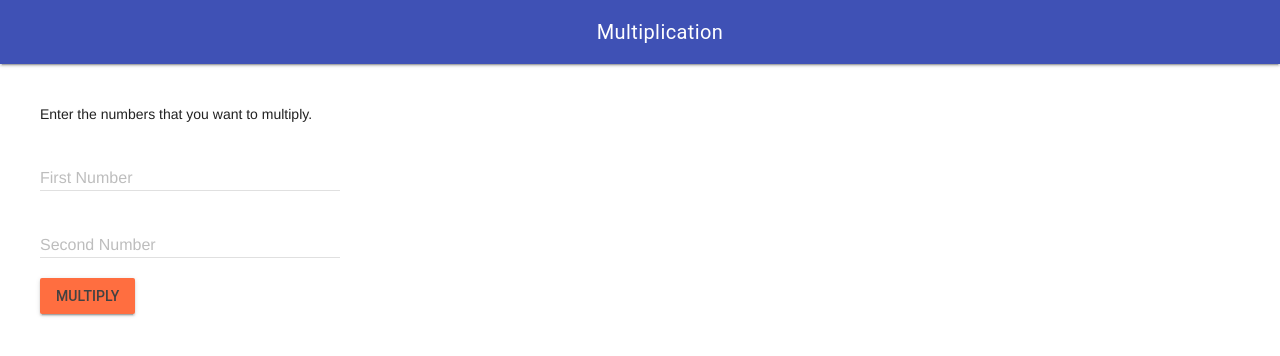
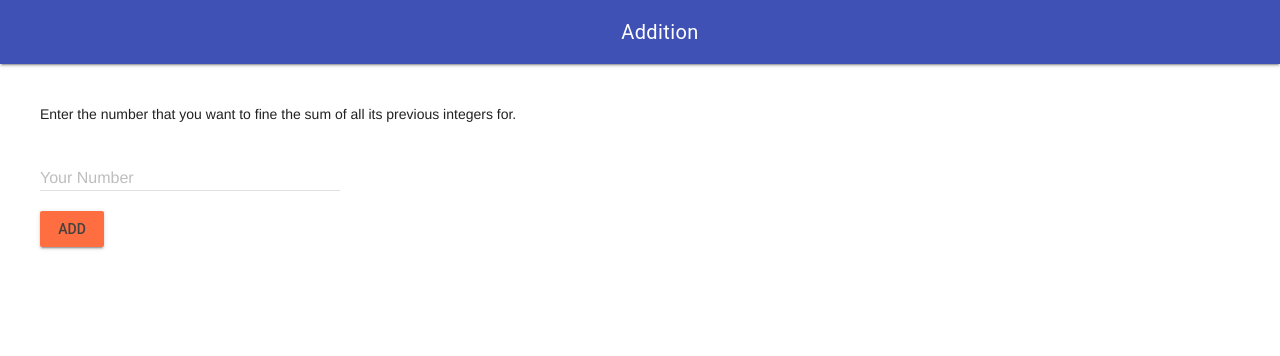
Before and after one commit to MTHS-ICD2O-1-2023/ICD2O-Unit-5-07-Adam-Batiuk, a plain HTML site: page index.html in a window 1280 px wide. Drawn offline with nearby package versions, Linux system fonts and the light colour scheme.

Commit message:
html & art

```diff
--- a/index.html
+++ b/index.html
@@ -2,7 +2,7 @@
 <html>
 <head>
   <meta charset="utf-8" />
-  <meta name="description" content="Multiplication" />
+  <meta name="description" content="Addition" />
   <meta name="keywords" content="mths, ics2o" />
   <meta name="author" content="Adam" />
   <meta name="viewport" content="width=device-width, initial-scale=1.0" />
@@ -13,7 +13,7 @@
   <link rel="icon" type="image/png" sizes="32x32" href="favicon-32x32.png" />
   <link rel="icon" type="image/png" sizes="16x16" href="favicon-16x16.png" />
   <link rel="manifest" href="site.webmanifest" />
-  <title>Multiplication</title>
+  <title>Addition</title>
 </head>
 <body>
   <script defer src="https://code.getmdl.io/1.3.0/material.min.js"></script>
@@ -21,11 +21,11 @@
   <div class="mdl-layout mdl-js-layout mdl-layout--fixed-header">
     <header class="mdl-layout__header">
       <div class="mdl-layout__header-row">
-        <span class="mdl-layout-title">Multiplication</span>
+        <span class="mdl-layout-title">Addition</span>
       </div>
     </header>
     <main class="mdl-layout__content">
-      <div class="page-content">Enter the numbers that you want to multiply.</div>
+      <div class="page-content">Enter the number that you want to fine the sum of all its previous integers for.</div>
       <br />
       <!-- Simple Textfield for integers-->
       <form action="#">
@@ -33,16 +33,7 @@
           <!-- input pattern attribute -->
           <input class="mdl-textfield__input" type="text" pattern="-?[0-9]*(\.[0-9]+)?" id="first-number" />
           <!-- mdl-textfield__label -->
-          <label class="mdl-textfield__label" for="demo-input">First Number</label>
-          <!-- class "mdl-textfield__error" -->
-          <span class="mdl-textfield__error">Input is not a number</span>
-        </div>
-        <br />
-        <div class="mdl-textfield mdl-js-textfield">
-          <!-- input pattern attribute -->
-          <input class="mdl-textfield__input" type="text" pattern="-?[0-9]*(\.[0-9]+)?" id="second-number" />
-          <!-- mdl-textfield__label -->
-          <label class="mdl-textfield__label" for="demo-input">Second Number</label>
+          <label class="mdl-textfield__label" for="demo-input">Your Number</label>
           <!-- class "mdl-textfield__error" -->
           <span class="mdl-textfield__error">Input is not a number</span>
         </div>
@@ -50,7 +41,7 @@
         <!-- Accent-colored raised button with ripple -->
         <button class="mdl-button mdl-js-button mdl-button--raised mdl-js-ripple-effect mdl-button--accent"
           onclick="myButtonClicked()">
-          Multiply
+          Add
         </button>
       </form>
       <br />
```
Also changed, not shown: design/flowchart.png (added), design/storyboard.png (added), 2 other files.
